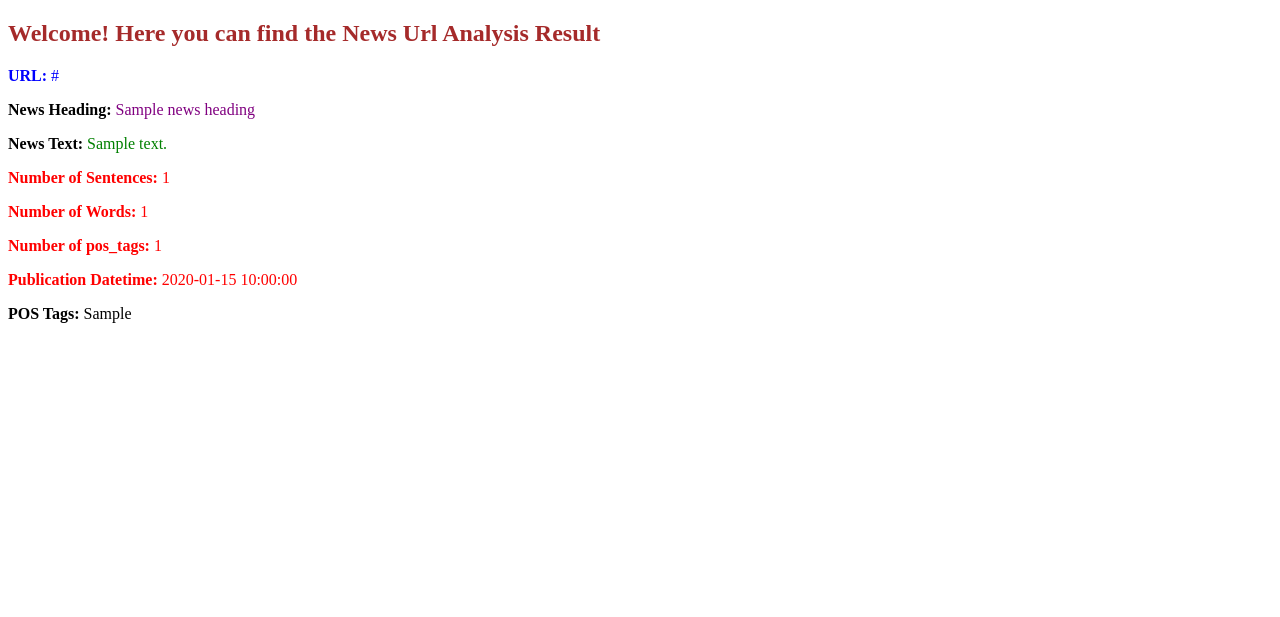
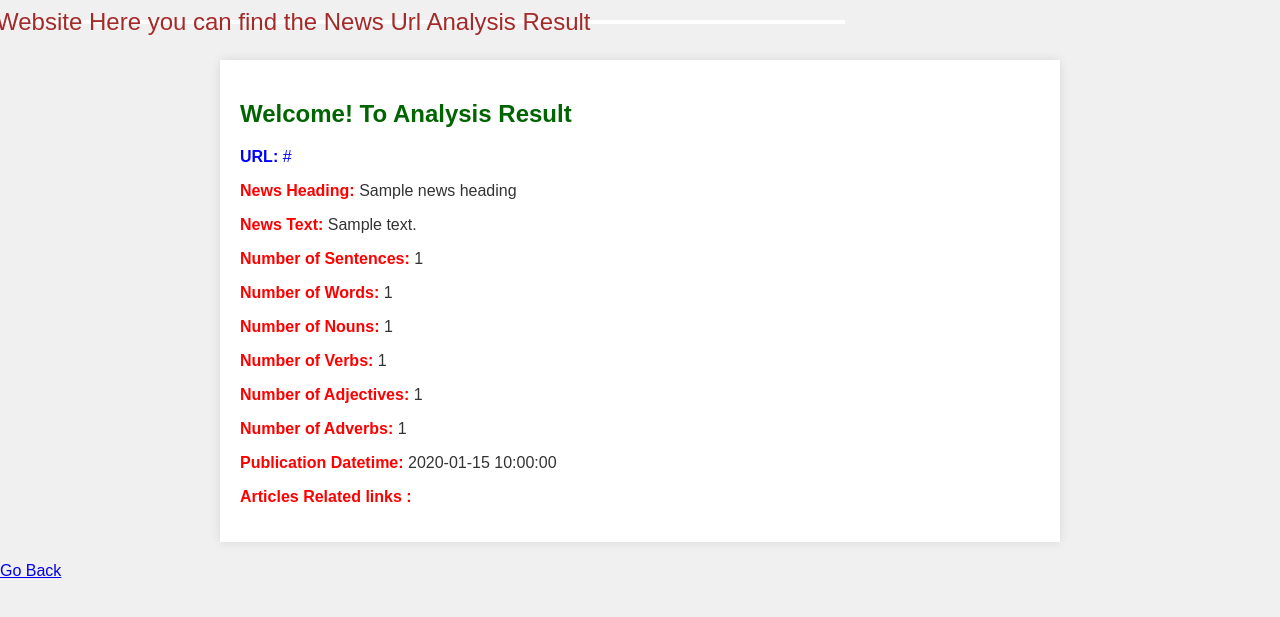
Before and after one commit to anshusingh728/DHP-URL-Analyzer-Project_Sem-2, a Flask app: template templates/result.html in a window 1280 px wide. Shown: the top 617 px of the page. Run offline with Flask 3, Linux system fonts and the light colour scheme; the template is opened without the code that fills it: most values are stand-ins (such as "Sample title", 1, 10 or a date in 2020); some libraries are stand-ins or nearby versions.

Commit message:
result.html

```diff
--- a/templates/result.html
+++ b/templates/result.html
@@ -1,30 +1,96 @@
 <!DOCTYPE html>
 <html lang="en">
 <head>
-    <!-- Meta tags for character set and viewport -->
     <meta charset="UTF-8">
     <meta name="viewport" content="width=device-width, initial-scale=1.0">
-    <!-- Title of the page -->
     <title>Analysis Result</title>
+    <style>
+        /* CSS for the moving line */
+        .moving-line {
+            position: absolute;
+            top: 20px; /* Adjust top position to shift the line below */
+            left: 0;
+            width: 100%;
+            height: 4px; /* Increased line height */
+            background-color: #ffffff; /* White color for the line */
+            animation: moveLine 20s linear infinite; /* Slower speed */
+            font-size: 24px; /* Larger font size */
+            color: #007bff; /* Blue color for the text */
+            text-align: center; /* Center the text horizontally */
+            line-height: 4px; /* Match line height with the element height */
+            z-index: 1; /* Ensure the line appears above the result content */
+        }
+
+        /* Keyframes for the animation */
+        @keyframes moveLine {
+            0% { left: -100%; } /* Start position */
+            100% { left: 100%; } /* End position */
+        }
+
+        /* Rest of your existing CSS styles */
+        body {
+            background-color: #f0f0f0; /* Background color for the entire page */
+            margin: 0; /* Remove default margin */
+            padding: 0; /* Remove default padding */
+            font-family: Arial, sans-serif; /* Use Arial font */
+        }
+
+        .result-container {
+            max-width: 800px; /* Limit width of the result container */
+            margin: 60px auto 20px; /* Adjust margin to create space between moving line and result */
+            padding: 20px; /* Add padding */
+            background-color: #fff; /* White background */
+            box-shadow: 0 0 10px rgba(0, 0, 0, 0.1); /* Add shadow */
+            position: relative; /* Ensure the result container appears above the moving line */
+            z-index: 2; /* Set z-index to appear above the moving line */
+        }
+
+        h2, p {
+            color: #333; /* Text color */
+        }
+    </style>
 </head>
 <body>
-    <!-- Heading -->
-    <h2 style="color:brown;">Welcome! Here you can find the News Url Analysis Result</h2>
-    <!-- URL of the news article -->
-    <p style="color:blue;"><strong>URL:</strong> {{ url }}</p>
-    <!-- News heading -->
-    <p style="color:purple;"><strong style="color:black">News Heading:</strong> {{ news_heading }}</p>
-    <!-- News text -->
-    <p style="color:green"><strong style="color:black">News Text:</strong> {{ news_text }}</p>
-    <!-- Number of sentences in the news text -->
-    <p style="color:red"><strong>Number of Sentences:</strong> {{ num_sentences }}</p>
-    <!-- Number of words in the news text -->
-    <p style="color:red"><strong>Number of Words:</strong> {{ num_words }}</p>
-    <!-- Number of POS tags -->
-    <p style="color:red"><strong>Number of pos_tags:</strong> {{ num_sentences }}</p>
-    <!-- Publication date and time of the news article -->
-    <p style="color:red"><strong>Publication Datetime:</strong> {{ publication_datetime }}</p>
-    <!-- Part-of-speech (POS) tags -->
-    <p style="color:black"><strong>POS Tags:</strong> {{ pos_tags }}</p>
+    <!-- Moving line with text "Welcome" -->
+    <div style="color:brown" class="moving-line">Welcome!To My Website Here you can find the News Url Analysis Result</div>
+    <!-- Result container -->
+    <div class="result-container">
+        <h2 style="color:darkgreen;">Welcome! To Analysis Result</h2>
+        <!-- Your existing result content goes here -->
+        <p style="color:blue"><strong>URL:</strong > {{ url }}</p>
+        <!-- News heading -->
+        <p ><strong style="color:red">News Heading:</strong> {{ news_heading }}</p>
+        <!-- News text -->
+        <p ><strong style="color:red">News Text:</strong> {{ news_text }}</p>
+        <!-- Number of sentences in the news text -->
+        <p ><strong style="color:red">Number of Sentences:</strong> {{ num_sentences }}</p>
+        <!-- Number of words in the news text -->
+        <p ><strong style="color:red">Number of Words:</strong> {{ num_words }}</p>
+        <!-- Number of Nouns in the news text -->
+        <p ><strong style="color:red">Number of Nouns:</strong> {{ noun_count }}</p>
+        <!-- Number of Verbs in the news text -->
+        <p ><strong style="color:red">Number of Verbs:</strong> {{ verb_count }}</p>
+        <!-- Number of Adjectives in the news text -->
+        <p ><strong style="color:red">Number of Adjectives:</strong> {{ adjective_count }}</p>
+        <!-- Number of Adverbs in the news text -->
+        <p><strong style="color:red">Number of Adverbs:</strong> {{ adverb_count }}</p>
+        <!-- Publication date and time of the news article -->
+        <p ><strong style="color:red">Publication Datetime:</strong> {{ publication_datetime }}</p>
+        <!-- Links to related articles -->
+        <p ><strong style="color:red">Articles Related links :</strong></p>
+        <ul>
+            {% set counter = 1 %}
+            {% for title, link in zip(article_titles, article_links) %}
+                {% set minutes = '%02d' % (counter // 60) %}
+                {% set seconds = '%02d' % (counter % 60) %}
+                {% set time = minutes ~ ':' ~ seconds %}
+                <li><a href="{{ link }}">{{ time }}</a></li>
+                {% set counter = counter + 1 %}
+            {% endfor %}
+        </ul>
+    </div>
+
+    <!-- Link to go back to the previous page -->
+    <a href="javascript:history.back()">Go Back</a>
 </body>
 </html>
```
